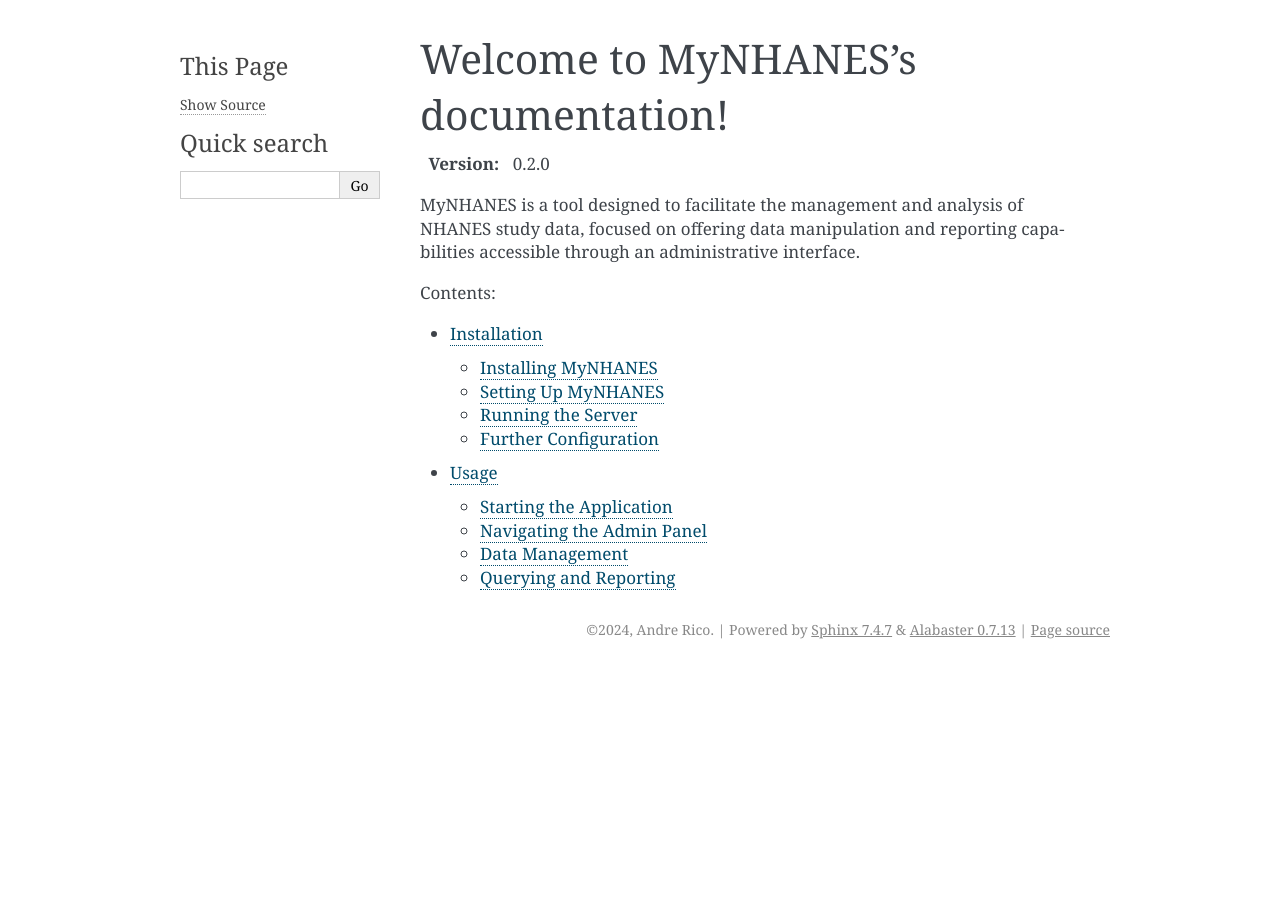
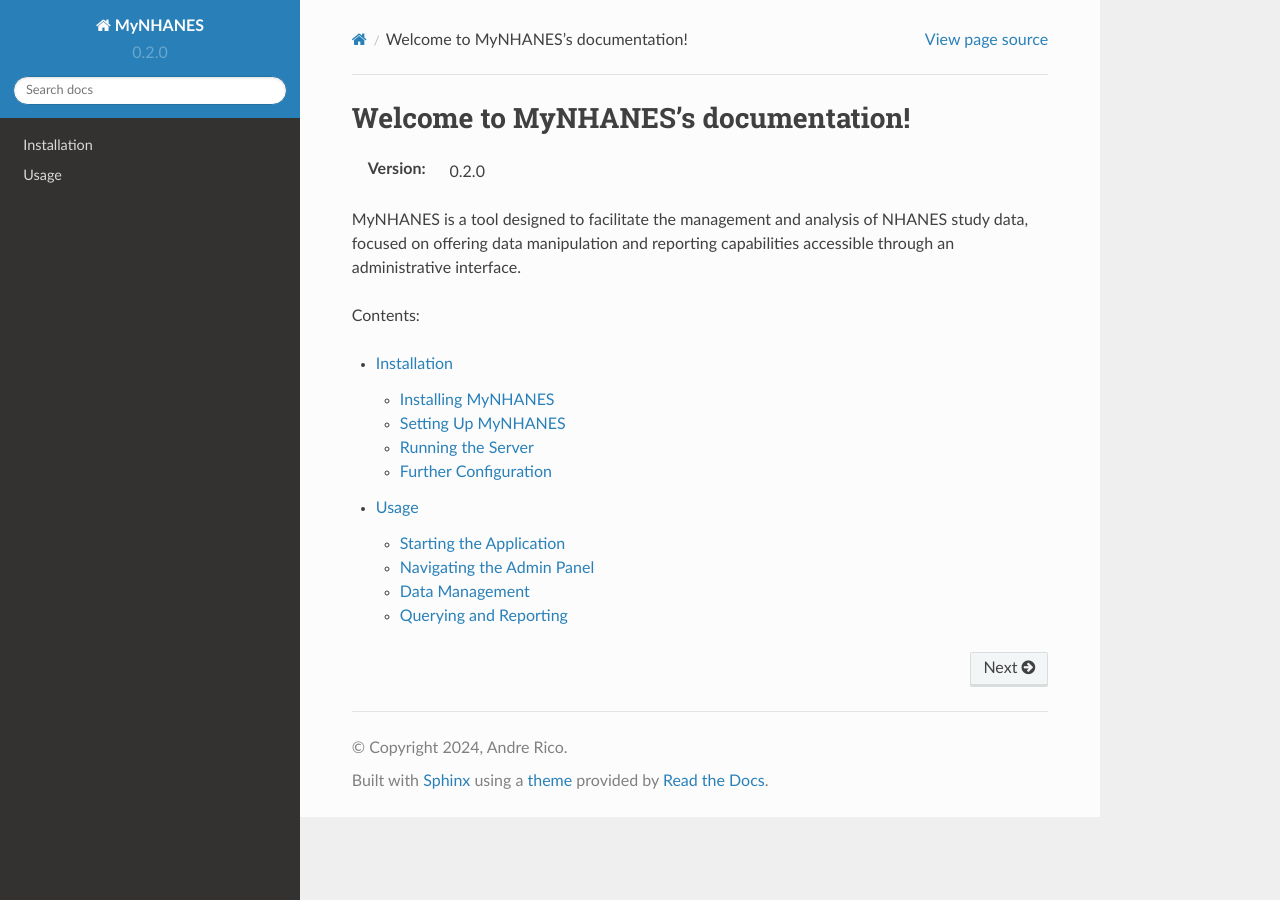
Before and after one commit to HallLab/MyNHANES, a Sphinx documentation site: the page built from docs/index.rst, in a window 1280 px wide. Built offline with Sphinx 7.4.7 and the Read the Docs theme 2.0.0, drawn with Linux system fonts in a browser that asks for light colours.

Commit message:
rtd problem

```diff
--- a/docs/conf.py
+++ b/docs/conf.py
@@ -8,6 +8,7 @@
 
 import os
 import sys
+# import sphinx_rtd_theme
 
 # -- Project information -----------------------------------------------------
 project = 'MyNHANES'
@@ -23,6 +24,7 @@
     'sphinx.ext.autodoc',
     'sphinx.ext.viewcode',
     'sphinx.ext.todo',
+    # sphinx_rtd_theme
     # "sphinx.ext.autosectionlabel",
     # "sphinx.ext.intersphinx",
 ]
@@ -49,15 +51,15 @@
 # www.sphinx-doc.org/en/master/usage/configuration.html#options-for-html-output
 
 # # The theme to use for HTML and HTML Help pages.  See the documentation for
-html_theme = 'alabaster'
+# html_theme = 'alabaster'
 # html_theme = "cloud"
-# html_theme = 'sphinx_rtd_theme'
+html_theme = 'sphinx_rtd_theme'
 html_static_path = ['_static']
 # html_logo = "_static/pictures/logo.jpg"
 master_doc = 'index'
 templates_path = ["_templates"]
-exclude_patterns = []
-# exclude_patterns = ['_build', 'Thumbs.db', '.DS_Store']
+# exclude_patterns = []
+exclude_patterns = ['_build', 'Thumbs.db', '.DS_Store']
 
 # -- General configuration ---------------------------------------------------
 # https://www.sphinx-doc.org/en/master/usage/configuration.html#general-configuration
```
